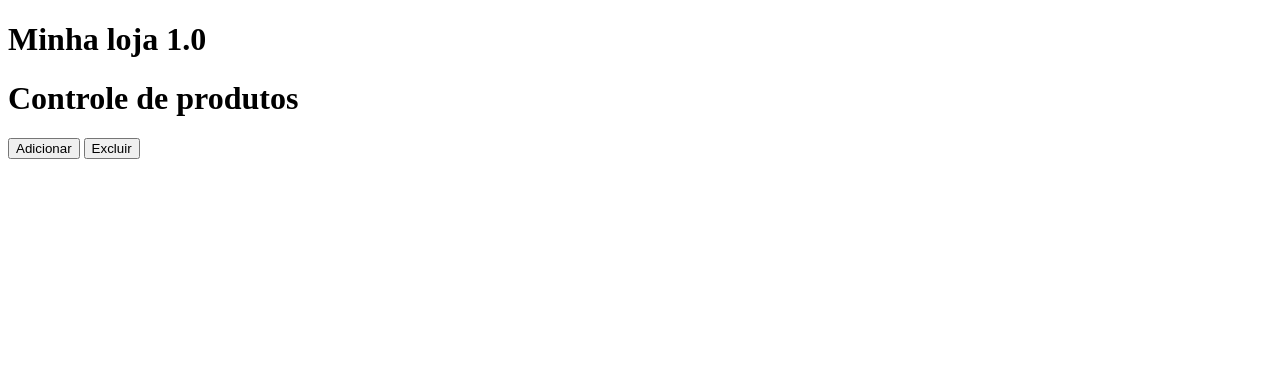
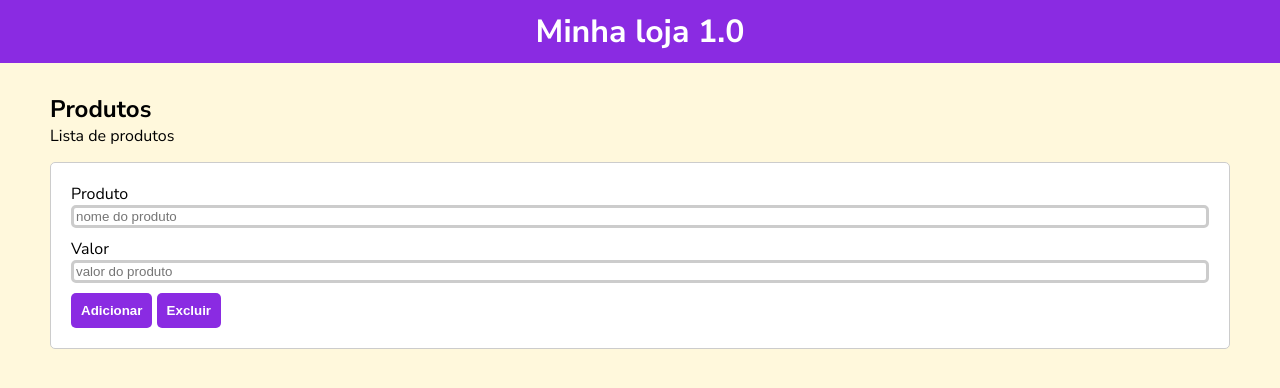
Before and after one commit to adrianoadvrio/oop-pure-javascript, a plain HTML site: page index.html in a window 1280 px wide. Drawn offline with Linux system fonts and the light colour scheme.

Commit message:
working on html and css

```diff
--- a/css/style.css
+++ b/css/style.css
@@ -0,0 +1,53 @@
+* {
+  margin: 0;
+}
+body {
+  font-family: "Nunito Sans", sans-serif;
+  background-color: cornsilk;
+}
+
+header {
+  background-color: blueviolet;
+  padding: 10px;
+  color: #fff;
+  text-align: center;
+}
+
+main {
+  padding: 30px 50px;
+}
+
+.card {
+  background-color: #fff;
+  border: 1px solid #ccc;
+  padding: 20px;
+  margin-top: 15px;
+  border-radius: 5px;
+}
+
+.lineInput {
+  display: grid;
+  margin-bottom: 10px;
+}
+
+input {
+  padding: 10x;
+  border: solid #ccc;
+  border-radius: 5px;
+  outline: 0;
+}
+
+button {
+  border: 0px;
+  padding: 10px;
+  outline: 0;
+  background-color: blueviolet;
+  color: #fff;
+  border-radius: 5px;
+  font-weight: bold;
+  transition: all ease 0.3s;
+}
+
+button:hover {
+  background-color: rgb(72, 15, 125);
+}
--- a/index.html
+++ b/index.html
@@ -7,6 +7,9 @@
     <title>Projeto JavaScript</title>
 
     <link rel="stylesheet" href="css/style.css">
+    <link rel="preconnect" href="https://fonts.googleapis.com">
+    <link rel="preconnect" href="https://fonts.gstatic.com" crossorigin>
+    <link href="https://fonts.googleapis.com/css2?family=Nunito+Sans:wght@400;700&display=swap" rel="stylesheet">
 
     <script src="js/script1.js"></script>
 </head>
@@ -19,15 +22,46 @@
     </header>
 
     <main>
+        <div class="title">
+        <h2>Produtos</h2>
+        <span>Lista de produtos</span>
+        </div>
+
         <div class="card">
+            <div class="lineInput">
 
-            <h1>Controle de produtos</h1>
+                <label>Produto</label>
+                <input type="text" id="produto" placeholder="nome do produto">
+
+            </div>
+
+            <div class="lineInput">
+
+                <label>Valor</label>
+                <input type="text" id="valor" placeholder="valor do produto">
+
+            </div>
+
+
+
+
 
             <button onclick="produto.adicionar()">Adicionar</button>
             <button onclick="produto.excluir()">Excluir</button>
         </div>
 
+        <div class="content">
+            <table>
+                <thead>
+                    <th>
 
+                    </th>
+                </thead>
+
+            </table>
+
+
+        </div>
 
     </main>
 
```
